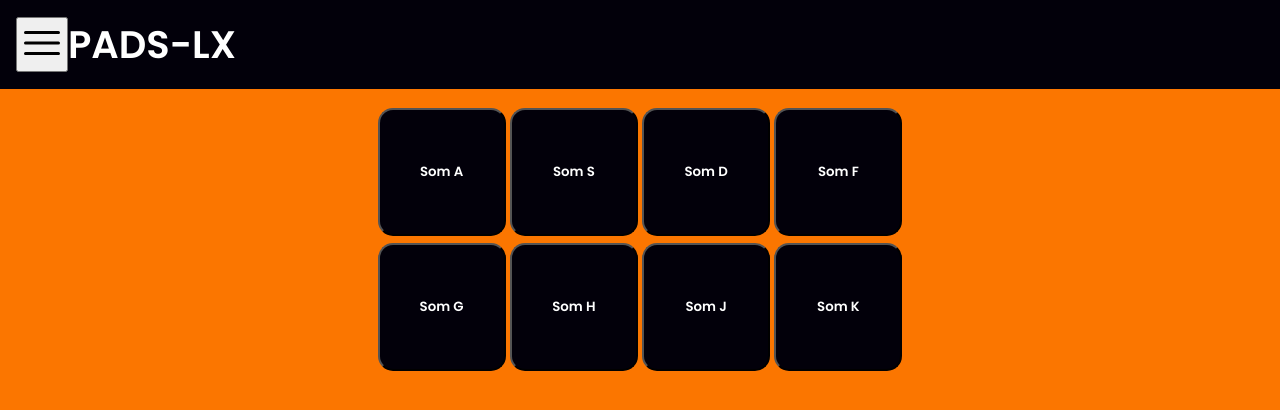
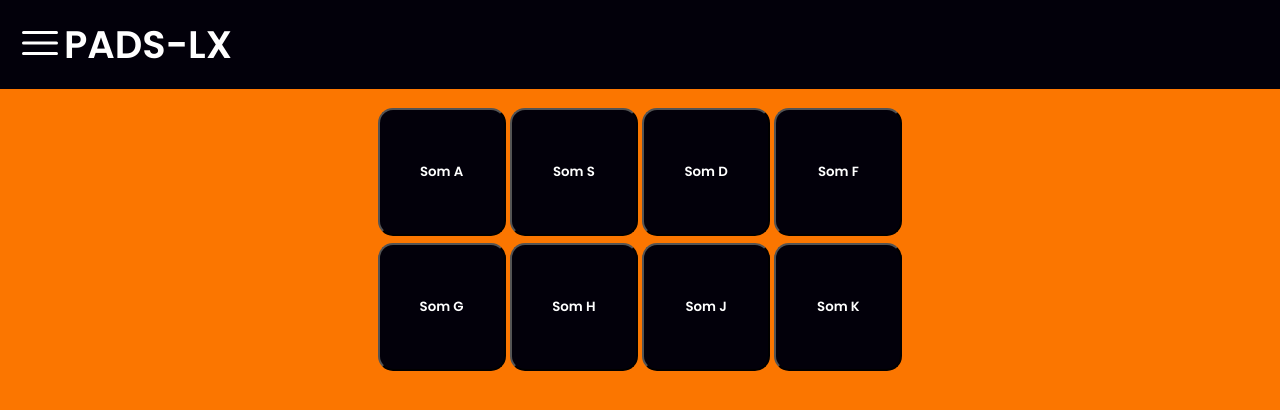
Before and after one commit to gbinho/PADS-XL, a plain HTML site: page index.html in a window 1280 px wide. Drawn offline with Linux system fonts and the light colour scheme.

Commit message:
animated nav

```diff
--- a/style.css
+++ b/style.css
@@ -6,6 +6,7 @@
 .svg-stripe{
     width: 3rem;
     height: 3rem;
+    color: white;
 }
 nav {
     font-size: 1.6rem;
@@ -20,6 +21,22 @@ nav {
     flex-direction: row;
     align-items: center;
 }
+.nav-button{
+    transition: background-color 0.3s ease, color 0.3s ease;
+    cursor: pointer;
+    background-color: transparent; /* Remove a cor de fundo */
+    border: none; /* Remove o contorno */
+    outline: none; /* Remove o contorno do foco */
+}
+.nav-button:hover{
+    animation: rotate 0.4s ease forwards;
+}
+
+@keyframes rotate {
+    from { transform: rotate(0deg); }
+    to { transform: rotate(180deg); }
+}
+
 body {
     display: flex;
     flex-direction: column;
```
